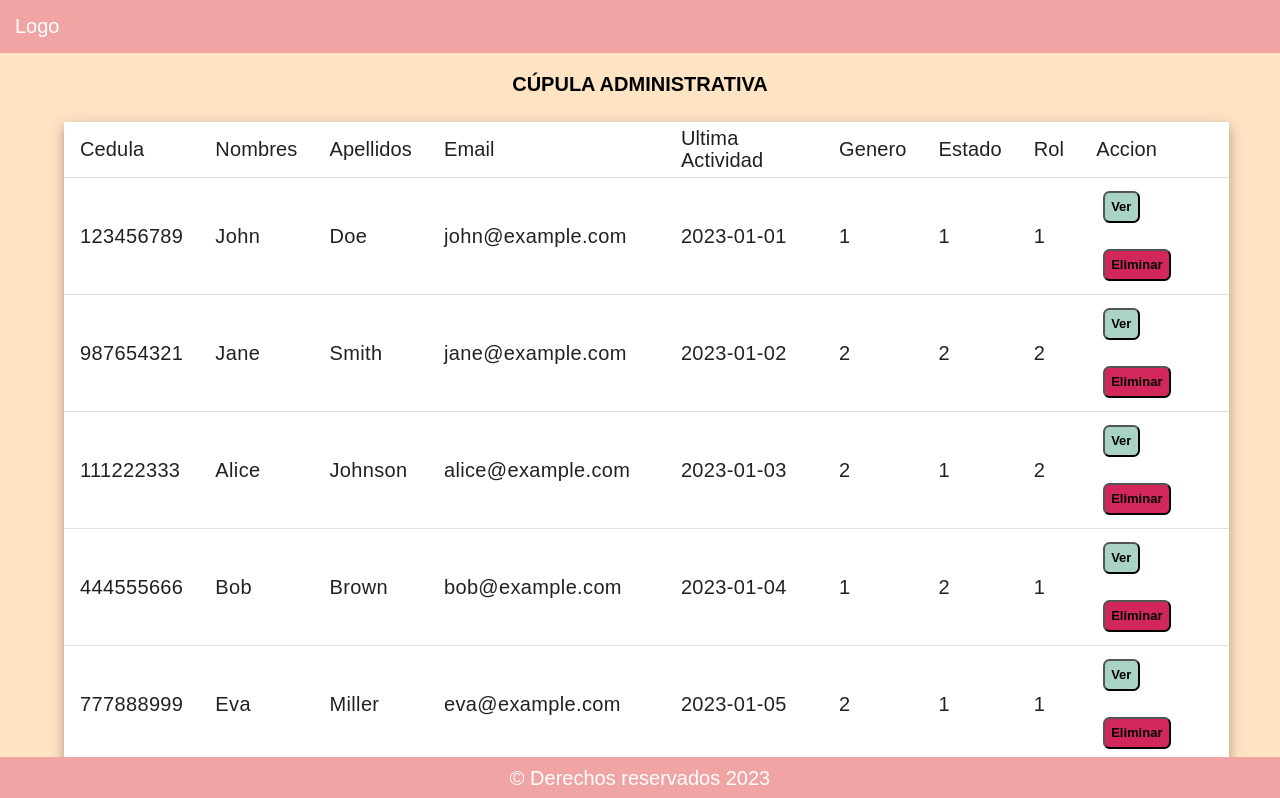
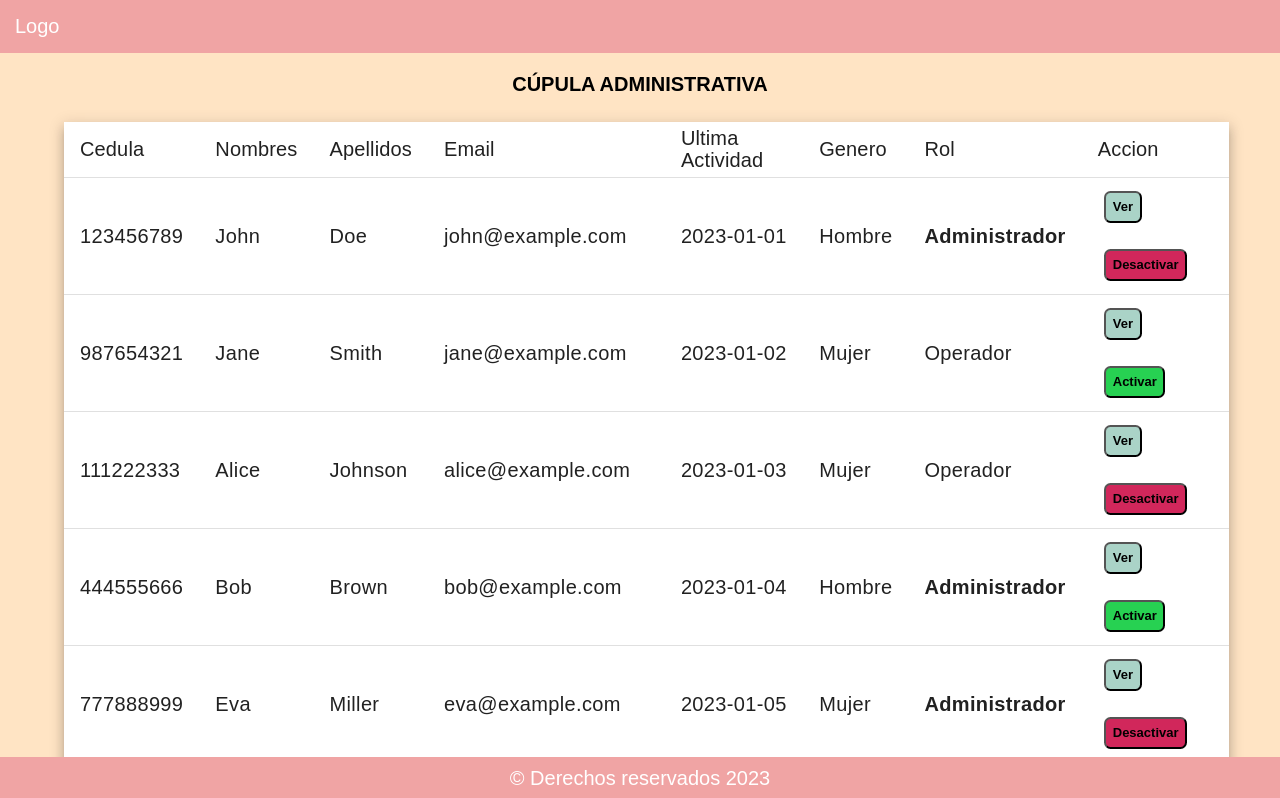
Before and after one commit to DaniloPV18/DHotel_Front_NG, an Angular app: page /users in a window 1280 px wide. Shown: the top 798 px of the page. Built offline with nearby package versions, Linux system fonts and the light colour scheme.

Commit message:
Confirmation component

```diff
--- a/src/app/app.module.ts
+++ b/src/app/app.module.ts
@@ -24,7 +24,7 @@ import { UsersListComponent } from './components/options-main/users/users-list/u
 import { UsersCreateComponent } from './components/options-main/users/users-create/users-create.component';
 import { OptionsMainComponent } from './components/options-main/options-main.component';
 import { UsersUpdateComponent } from './components/options-main/users/users-update/users-update.component';
-import { UsersDeleteComponent } from './components/options-main/users/users-delete/users-delete.component';
+import { UsersConfirmationComponent } from './components/options-main/users/users-confirmation/users-confirmation.component';
 
 @NgModule({
   declarations: [
@@ -36,7 +36,7 @@ import { UsersDeleteComponent } from './components/options-main/users/users-dele
     UsersCreateComponent,
     OptionsMainComponent,
     UsersUpdateComponent,
-    UsersDeleteComponent
+    UsersConfirmationComponent
   ],
   imports: [
     BrowserModule,
--- a/src/app/components/options-main/users/users-delete/users-delete.component.ts
+++ b/src/app/components/options-main/users/users-confirmation/users-confirmation.component.ts
@@ -2,13 +2,13 @@ import { Component, Inject } from '@angular/core';
 import { MatDialogRef, MAT_DIALOG_DATA } from '@angular/material/dialog';
 
 @Component({
-  selector: 'app-users-delete',
-  templateUrl: './users-delete.component.html',
-  styleUrl: './users-delete.component.css'
+  selector: 'app-users-confirmation',
+  templateUrl: './users-confirmation.component.html',
+  styleUrl: './users-confirmation.component.css'
 })
-export class UsersDeleteComponent {
+export class UsersConfirmationComponent {
   constructor(
-    private _dialogRef: MatDialogRef<UsersDeleteComponent>,
+    private _dialogRef: MatDialogRef<UsersConfirmationComponent>,
     @Inject(MAT_DIALOG_DATA) public data: any
   ) {
   }
--- a/src/app/components/options-main/users/users-list/users-list.component.css
+++ b/src/app/components/options-main/users/users-list/users-list.component.css
@@ -74,6 +74,16 @@ img {
     cursor: pointer;
 }
 
+.button-activate {
+    background-color: #27d152;
+    padding: 0.5em;
+    border-radius: 0.5em;
+    font-size: small;
+    color: black;
+    font-weight: bolder;
+    cursor: pointer;
+}
+
 .svg-form {
     width: 1em;
 }
--- a/src/app/components/options-main/users/users-list/users-list.component.html
+++ b/src/app/components/options-main/users/users-list/users-list.component.html
@@ -35,17 +35,23 @@
 
         <ng-container matColumnDef="genero">
             <th mat-header-cell *matHeaderCellDef> Genero </th>
-            <td mat-cell *matCellDef="let element"> {{element.id_genero}} </td>
+            <td mat-cell *matCellDef="let element">
+                <label *ngIf="element.id_genero === 1">Hombre</label>
+                <label *ngIf="element.id_genero === 2">Mujer</label>
+            </td>
         </ng-container>
 
-        <ng-container matColumnDef="estado">
+        <!-- <ng-container matColumnDef="estado">
             <th mat-header-cell *matHeaderCellDef> Estado </th>
             <td mat-cell *matCellDef="let element"> {{element.id_estado}} </td>
-        </ng-container>
+        </ng-container> -->
 
         <ng-container matColumnDef="rol">
             <th mat-header-cell *matHeaderCellDef> Rol </th>
-            <td mat-cell *matCellDef="let element"> {{element.id_rol}} </td>
+            <td mat-cell *matCellDef="let element">
+                <label *ngIf="element.id_rol === 1"><b>Administrador</b></label>
+                <label *ngIf="element.id_rol === 2">Operador</label>
+            </td>
         </ng-container>
 
         <ng-container matColumnDef="accion">
@@ -55,8 +61,13 @@
                     <button class="button-modify buttons-margin" (click)="seeModal(element)">
                         Ver
                     </button>
-                    <button class="button-delete buttons-margin" (click)="deleteEntity(element)">
-                        Eliminar
+                    <button *ngIf="element.id_estado === 1" class="button-delete buttons-margin"
+                        (click)="deleteEntity(element)">
+                        Desactivar
+                    </button>
+                    <button *ngIf="element.id_estado !== 1" class="button-activate buttons-margin"
+                        (click)="activateEntity(element)">
+                        Activar
                     </button>
                 </div>
             </td>
--- a/src/app/components/options-main/users/users-list/users-list.component.ts
+++ b/src/app/components/options-main/users/users-list/users-list.component.ts
@@ -6,7 +6,7 @@ import { MatTableDataSource } from '@angular/material/table';
 import { MatPaginator } from '@angular/material/paginator';
 import { Users } from '../../../../interfaces/users';
 import { UsersUpdateComponent } from '../users-update/users-update.component';
-import { UsersDeleteComponent } from '../users-delete/users-delete.component';
+import { UsersConfirmationComponent } from '../users-confirmation/users-confirmation.component';
 
 @Component({
   selector: 'app-users-list',
@@ -30,7 +30,7 @@ export class UsersListComponent implements AfterViewInit {
     this.dataSource.paginator = this.paginator;
   }
 
-  displayedColumns: string[] = ['cedula', 'nombres', 'apellidos', 'email', 'ultima_actividad', 'genero', 'estado', 'rol', 'accion'];
+  displayedColumns: string[] = ['cedula', 'nombres', 'apellidos', 'email', 'ultima_actividad', 'genero', 'rol', 'accion'];
 
   seeModal(element: Users) {
     this._dialogRef.open(UsersUpdateComponent, {
@@ -42,12 +42,25 @@ export class UsersListComponent implements AfterViewInit {
   }
 
   deleteEntity(element: Users) {
-    var text = "¿Está seguro que desea eliminar el registro?";
-    this._dialogRef.open(UsersDeleteComponent, {
+    var text = "¿Está seguro que desea <b>desactivar</b> la cuenta?";
+    this._dialogRef.open(UsersConfirmationComponent, {
       width: '30%',
       data: {
         dataModal: element,
-        dataText: text
+        dataText: text,
+        dataStatus: 0
+      }
+    });
+  }
+
+  activateEntity(element: Users) {
+    var text = "¿Está seguro que desea <b>activar</b> la cuenta?";
+    this._dialogRef.open(UsersConfirmationComponent, {
+      width: '30%',
+      data: {
+        dataModal: element,
+        dataText: text,
+        dataStatus: 1
       }
     });
   }
--- a/src/app/components/options-main/users/users-update/users-update.component.css
+++ b/src/app/components/options-main/users/users-update/users-update.component.css
@@ -1,25 +1,32 @@
-.form-struct{
+.form-struct {
     display: flex;
     flex-direction: column;
     align-items: center;
 }
 
-.form-title{
+.form-title {
     text-align: center;
 }
 
-.form-title-style{
+.form-title-style {
     margin: 2em;
 }
 
-.campos-field{
+.campos-field {
     width: 70%;
 }
 
-.button-struct{
-    width:60%;
+.button-struct {
+    width: 60%;
     display: flex;
     flex-direction: row;
     justify-content: space-between;
     padding: 1em;
 }
+
+.campo {
+    display: flex;
+    flex-direction: row;
+    align-items: center;
+    justify-content: space-between;
+}
--- a/src/app/components/options-main/users/users-update/users-update.component.html
+++ b/src/app/components/options-main/users/users-update/users-update.component.html
@@ -3,45 +3,58 @@
         <mat-card-title class="form-title-style">Modificar Usuario</mat-card-title>
     </div>
     <form [formGroup]="formModify" class="form-struct">
+
+        <div class="campo">
+            <label>Cedula: </label>
             <mat-form-field class="campos-field">
                 <input matInput placeholder="Cedula" formControlName="cedula">
             </mat-form-field>
+        </div>
 
+        <div class="campo">
+            <label>Nombres: </label>
             <mat-form-field class="campos-field">
                 <input matInput placeholder="Nombres" formControlName="nombres">
             </mat-form-field>
+        </div>
 
+        <div class="campo">
+            <label>Apellidos: </label>
             <mat-form-field class="campos-field">
                 <input matInput placeholder="Apellidos" formControlName="apellidos">
             </mat-form-field>
+        </div>
 
+        <div class="campo">
+            <label>Email: </label>
             <mat-form-field class="campos-field">
                 <input matInput placeholder="Correo Electrónico" formControlName="correo">
             </mat-form-field>
+        </div>
 
+        <div class="campo">
+            <label>Género: </label>
             <mat-form-field class="campos-field">
                 <input matInput placeholder="Genero" formControlName="id_genero">
             </mat-form-field>
+        </div>
 
+        <div class="campo">
+            <label>Rol: </label>
             <mat-form-field class="campos-field">
-            <input matInput placeholder="Estado" formControlName="id_estado">
+                <mat-label>Rol</mat-label>
+                <select formControlName="id_rol" matNativeControl required>
+                    <option value="Client">Cliente</option>
+                    <option value="Administrator">Administrador</option>
+                </select>
             </mat-form-field>
-
-        <mat-form-field class="campos-field">
-            <input matInput placeholder="Rol" formControlName="id_rol">
-        </mat-form-field>
+        </div>
 
         <!-- <mat-form-field class="campos-field">
             <input matInput placeholder="Contraseña" formControlName="password">
         </mat-form-field> -->
 
-        <!-- <mat-form-field appearance="fill">
-            <mat-label>Rol</mat-label>
-            <select formControlName="rol" matNativeControl required>
-                <option value="Client">Cliente</option>
-                <option value="Administrator">Administrador</option>
-            </select>
-        </mat-form-field> -->
+
 
         <!-- <mat-form-field appearance="fill" class="campos-field">
             <mat-label>Rol</mat-label>
```
Also changed, not shown: src/app/components/options-main/users/users-confirmation/users-confirmation.component.css (renamed from src/app/components/options-main/users/users-delete/users-delete.component.css), src/app/components/options-main/users/users-confirmation/users-confirmation.component.html (renamed from src/app/components/options-main/users/users-delete/users-delete.component.html), 2 other files (tests, documents, lock files or other folders). Lines whose indentation alone changed are shown as unchanged.
